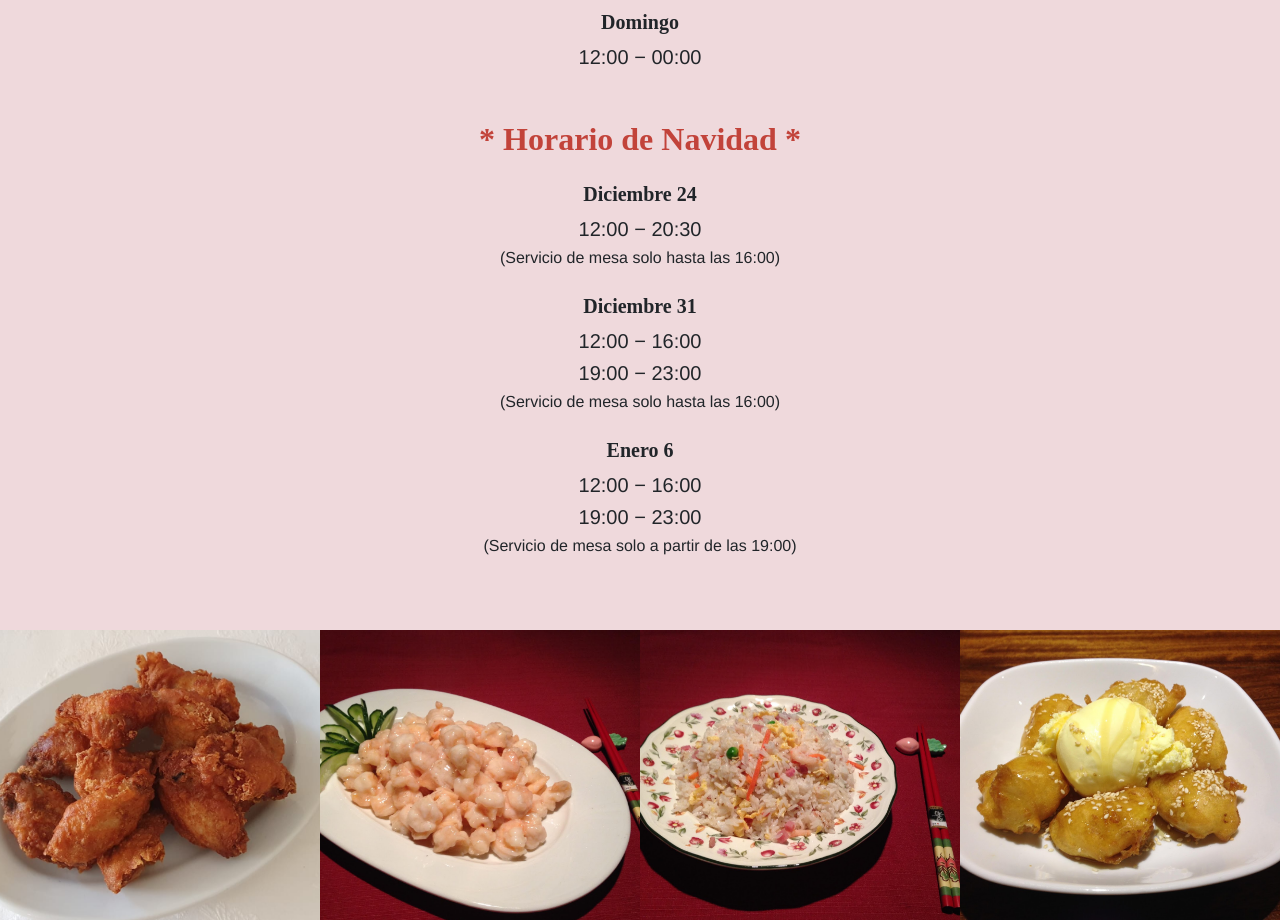
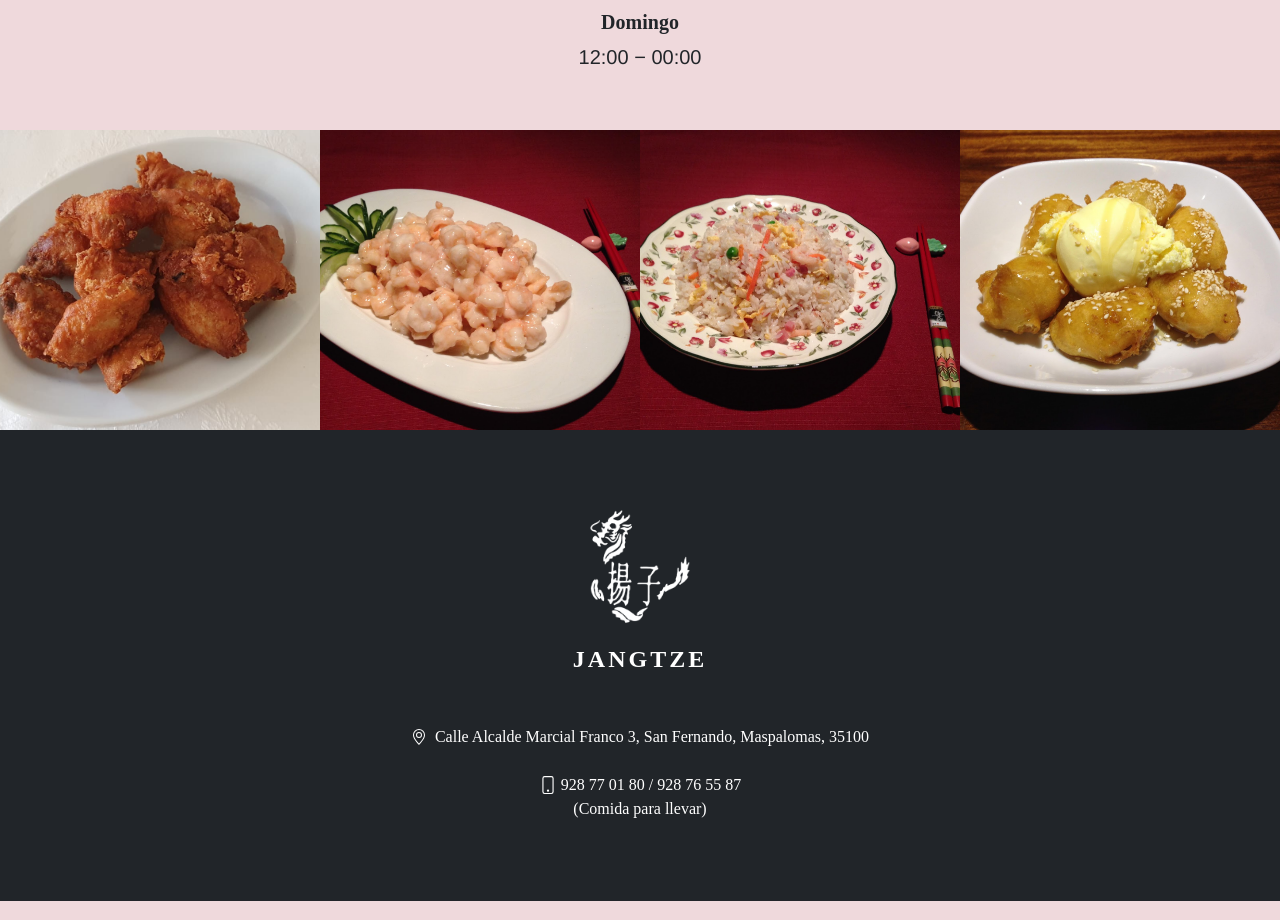
Before and after one commit to marcosss3/jangtze, a Vue app: page / in a window 1280 px wide. Shown: the part 2600-3520 px from the top of the page. Built offline with nearby package versions, Linux system fonts and the light colour scheme; a web font is replaced by a local one.

Commit message:
Removing Christmas timetable

```diff
--- a/src/components/Main.vue
+++ b/src/components/Main.vue
@@ -39,26 +39,6 @@
           <p class="timetable__time">19:00 − 00:00</p>
           <h4 class="timetable__day mt-4">Domingo</h4>
           <p class="timetable__time">12:00 − 00:00</p>
-          <h2 class="timetable__content-heading mt-5" style="color: #c2433a;">
-            * Horario de Navidad *
-          </h2>
-          <h4 class="timetable__day">Diciembre 24</h4>
-          <p class="timetable__time">12:00 − 20:30</p>
-          <p class="timetable__description">
-            (Servicio de mesa solo hasta las 16:00)
-          </p>
-          <h4 class="timetable__day mt-4">Diciembre 31</h4>
-          <p class="timetable__time">12:00 − 16:00</p>
-          <p class="timetable__time">19:00 − 23:00</p>
-          <p class="timetable__description">
-            (Servicio de mesa solo hasta las 16:00)
-          </p>
-          <h4 class="timetable__day mt-4">Enero 6</h4>
-          <p class="timetable__time">12:00 − 16:00</p>
-          <p class="timetable__time">19:00 − 23:00</p>
-          <p class="timetable__description">
-            (Servicio de mesa solo a partir de las 19:00)
-          </p>
         </div>
       </div>
     </div>
```
Also changed, not shown: 8 other files (tests, documents, lock files or other folders).
